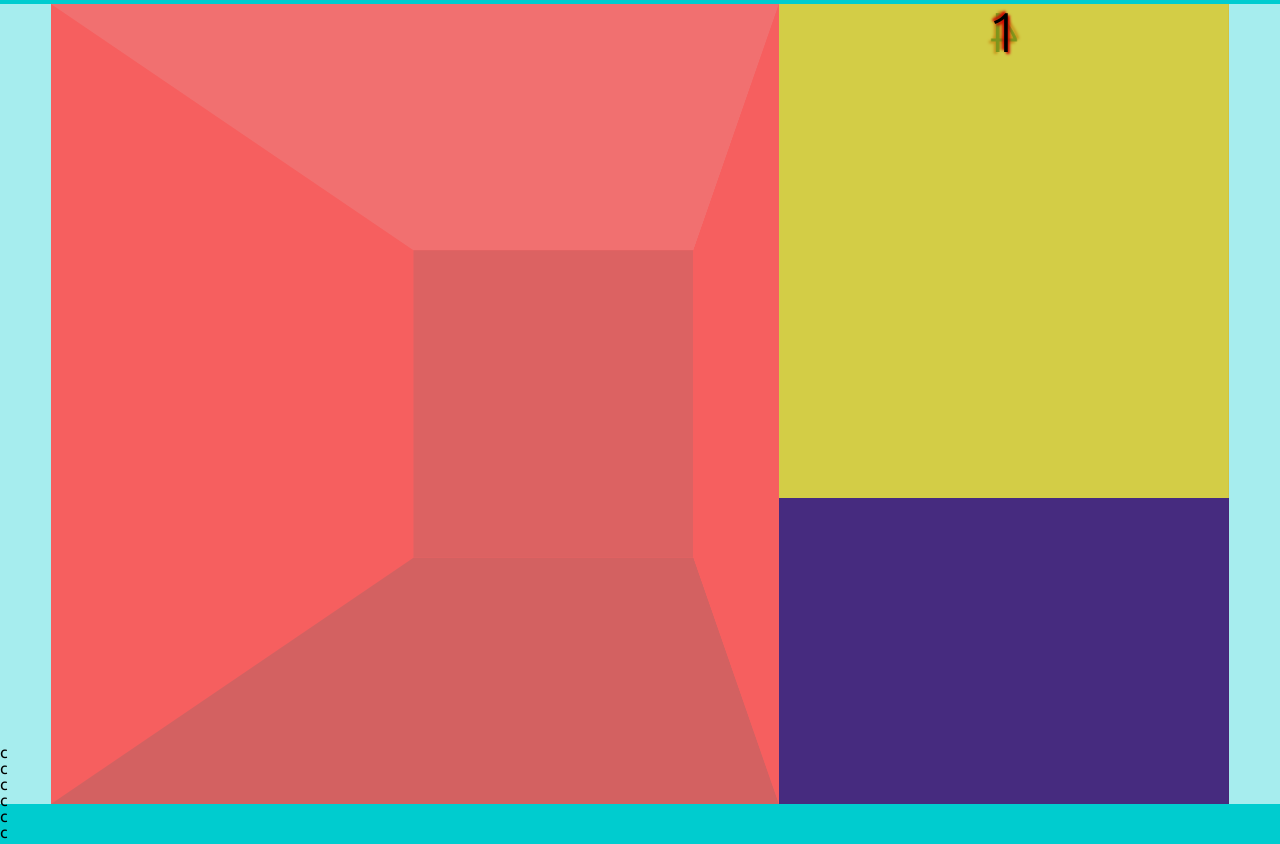
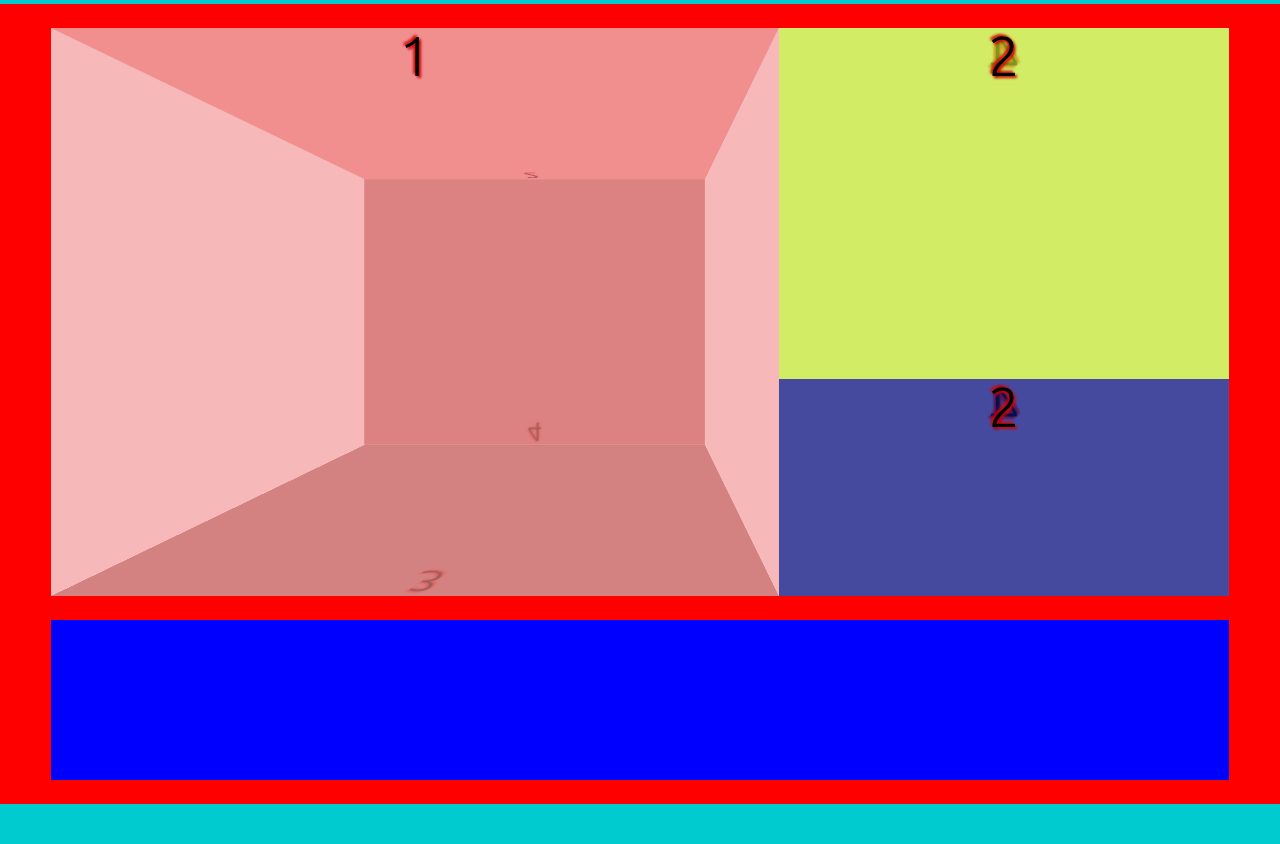
Before and after one commit to nandodrw/portfolio, a plain HTML site: page main.html in a window 1280 px wide. Shown: the part 1436-2280 px from the top of the page. Drawn offline with nearby package versions, Linux system fonts and the light colour scheme.

Commit message:
add development flags

```diff
--- a/design-flags.css
+++ b/design-flags.css
@@ -1,3 +1,7 @@
 .section-container{
 	background-color: red;
 }
+
+.slider-controller{
+	background-color: blue;
+}
--- a/main.html
+++ b/main.html
@@ -91,52 +91,63 @@
 
 		<section id="portfolio">
 
-			<div class="section-container portfolio-container">
 
+			<div class="section-container">
+
+				<div class="border-box"></div>
+
+				<div class="portfolio-container">
 				  <div class="main-port-box">
 
-			    <div class="main-box-top"></div>
-			    <div class="main-box-front"></div>
-			    <div class="main-box-bottom"></div>
-			    <div class="main-box-back"></div>
+				    <div class="main-box-top"><h1>2</h1></div>
+				    <div class="main-box-front"><h1>1</h1></div>
+				    <div class="main-box-bottom"><h1>3</h1></div>
+				    <div class="main-box-back"><h1>4</h1></div>
 
 				  </div>
+
 				  <div class="behind-scenes">
 				    <div class="project-detail">
-						<div class="detail-box-right"><h1>2</h1></div>
-			    	<div class="detail-box-front"><h1>1</h1></div>
+							<div class="detail-box-right"><h1>1</h1></div>
+				    	<div class="detail-box-front"><h1>2</h1></div>
 				    	<div class="detail-box-left"><h1>3</h1></div>
 				    	<div class="detail-box-back"><h1>4</h1></div>
 				    </div>
 				    <div class="project-spects">
-						<div class="spects-box-right"></div>
-			    	<div class="spects-box-front"></div>
-			    	<div class="spects-box-left"></div>
-			    	<div class="spects-box-back"></div>
+							<div class="spects-box-right"><h1>1</h1></div>
+				    	<div class="spects-box-front"><h1>2</h1></div>
+				    	<div class="spects-box-left"><h1>3</h1></div>
+				    	<div class="spects-box-back"><h1>4</h1></div>
 				    </div>
 				</div>
+
+			  </div>
+
+				<div class="border-box"></div>
 
 			  <div class="slider-controller">
 
 			  </div>
+
+			<div class="border-box"></div>
 			</div>
 
 		</section>
 		<section id="knowledge">
-			<div class="know javascript">c</div>
-			<div class="know html">c</div>
-			<div class="know css">c</div>
-			<div class="know consulting">c</div>
-			<div class="know ux">c</div>
-			<div class="know design">c</div>
+			<div class="know javascript"></div>
+			<div class="know html"></div>
+			<div class="know css"></div>
+			<div class="know consulting"></div>
+			<div class="know ux"></div>
+			<div class="know design"></div>
 		</section>
 		<section id="experience">
-			d
+
 		</section>
 		<section id="contact">
-			e
+
 		</section	>
-		<footer>f</footer>
+		<footer></footer>
 	</section>
 </body>
 	<script src="initializers.js"></script>
```
Lines whose indentation alone changed are shown as unchanged.
